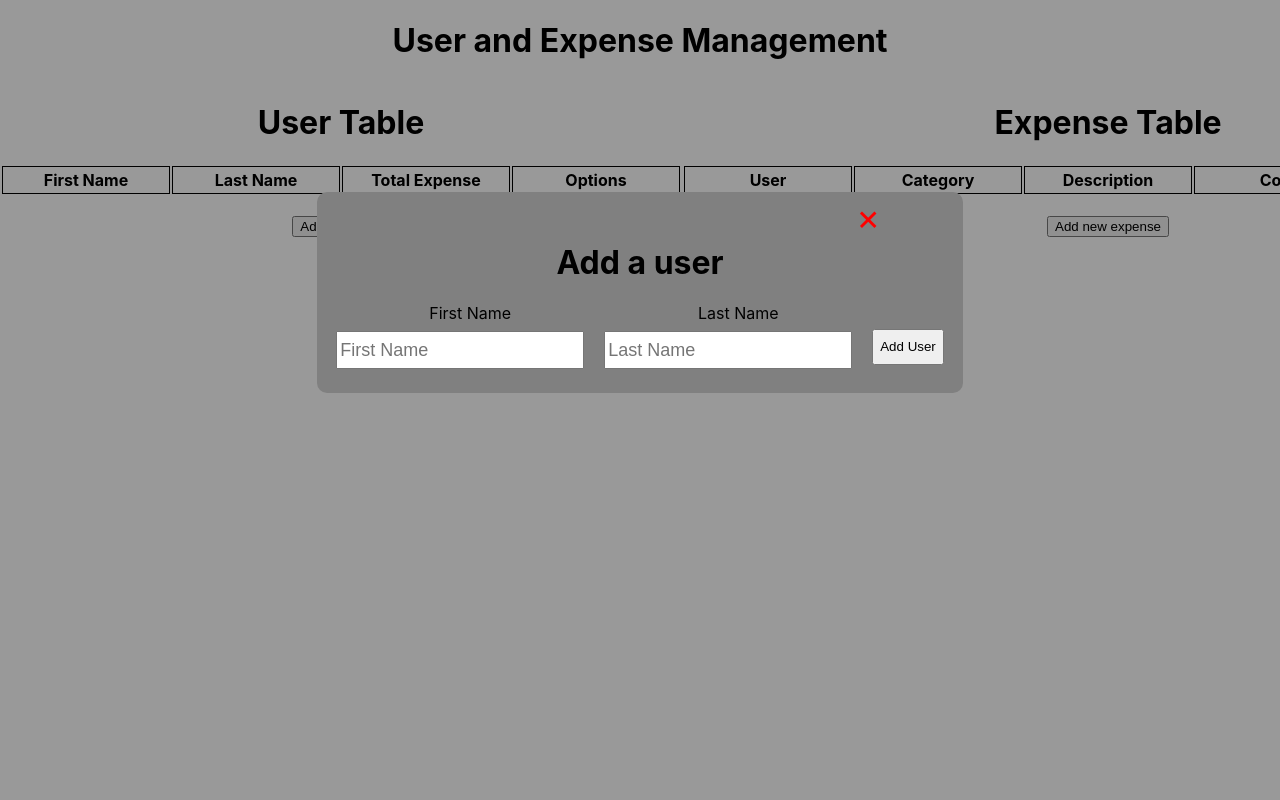
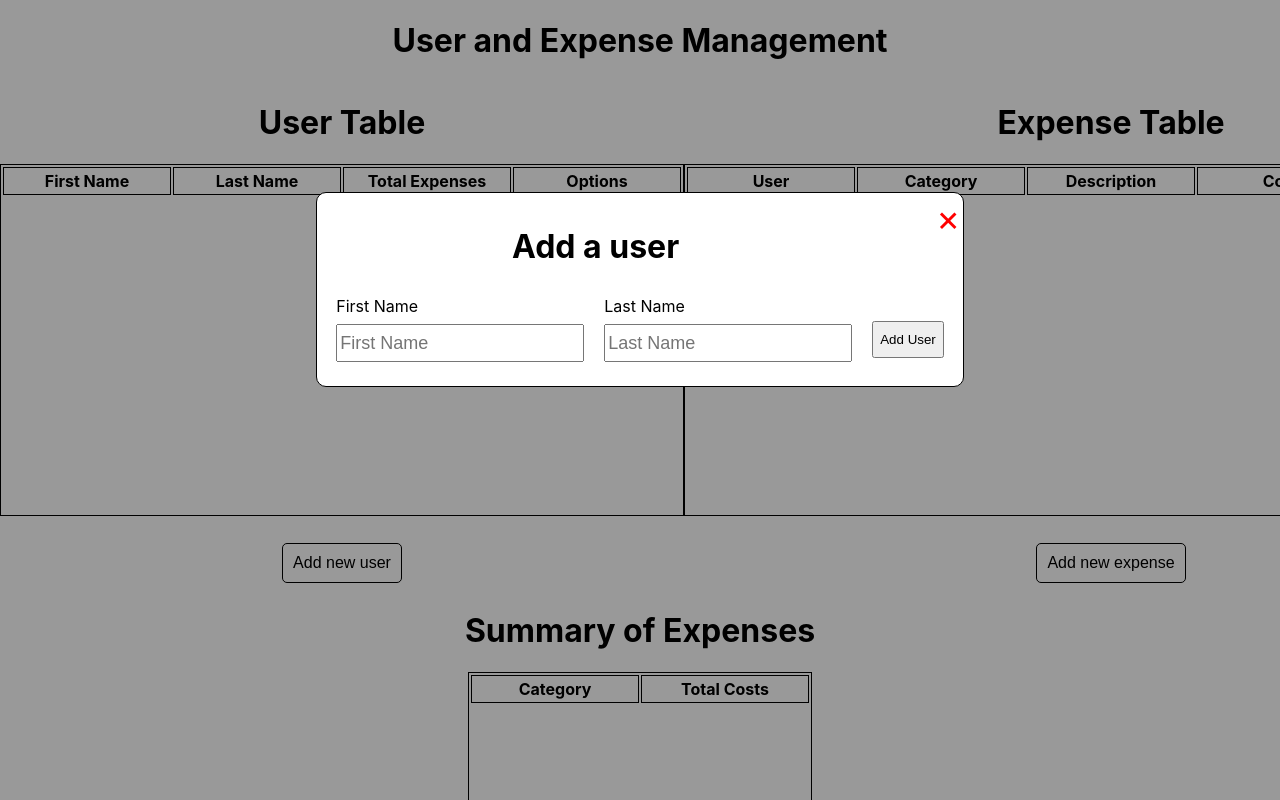
Before and after one commit to VoChrisK/expense_management, a React (Create React App) app: page / in a window 1280 px wide. Both pictures are taken after a click on the button "Add new user". Shown: the top 800 px of the page. Built offline with nearby package versions, Linux system fonts and the light colour scheme.

Commit message:
Fix bugs and update files

```diff
--- a/src/App.css
+++ b/src/App.css
@@ -29,6 +29,7 @@ label {
 .form-input-container {
   display: flex;
   flex-direction: column;
+  align-items: flex-start;
 }
 
 .table-column {
@@ -43,9 +44,11 @@ label {
   display: flex;
   flex-direction: column;
   align-items: center;
-  max-height: 20rem;
+  min-height: 22rem;
+  max-height: 22rem;
   overflow: auto;
   margin-bottom: 20px;
+  border: 1px solid black;
 }
 
 .text-input {
@@ -71,15 +74,37 @@ label {
 .modal-content {
   width: 50%;
   margin: 15% auto;
-  background-color: grey;
+  background-color: white;
+  border: 1px solid black;
   border-radius: 10px;
   padding: 3px;
 }
 
 .modal-close {
-  position: absolute;
-  right: 400px;
   font-size: 36px;
   color: red;
   cursor: pointer;
+  margin-bottom: 3.5rem;
 }
+
+.user-options {
+  background-color: white;
+  font-size: 16px;
+  border: 1px solid black;
+  border-radius: 5px;
+  padding: 10px;
+  margin: 7px;
+  cursor: pointer;
+}
+
+.modal-header {
+  display: flex;
+  justify-content: space-between;
+  align-items: center;
+}
+
+.center-header {
+  margin-top: 0;
+  margin-bottom: 0;
+  margin-left: 12rem;
+}
--- a/src/components/Expense/Expense.jsx
+++ b/src/components/Expense/Expense.jsx
@@ -8,8 +8,7 @@ const Expense = ({ users, expenses, updateExpenses, updateUsers }) => {
   const [modal, setModal] = useState("None");
   const [currentExpense, setCurrentExpense] = useState(null);
 
-  // Time complexity: O(1)
-  const addExpense = (newExpense, userId) => {
+  const addExpense = (newExpense) => {
     const clonedExpenses = _.cloneDeep(expenses);
     const clonedUsers = _.cloneDeep(users);
 
@@ -22,14 +21,12 @@ const Expense = ({ users, expenses, updateExpenses, updateUsers }) => {
     setExpenseId(expenseId + 1);
   }
 
-  // Time complexity: O(m) in total, where m is # of expenses and I'm using the splice method
-  // For solely updating the expense, then it is O(1)
   const updateExpense = (existingExpense, newUserId, oldUserId) => {
     const clonedExpenses = _.cloneDeep(expenses);
     const clonedUsers = _.cloneDeep(users);
 
     clonedExpenses[existingExpense.id] = existingExpense;
-    // If users are updated, then also update the users' total expenses array
+    // If users are updated, then add the expense to the new user and remove it from the old user
     clonedUsers[newUserId].totalExpenses.push(existingExpense.id);
     const index = clonedUsers[oldUserId].totalExpenses.indexOf(existingExpense.id);
     clonedUsers[oldUserId].totalExpenses.splice(index, 1);
@@ -38,8 +35,6 @@ const Expense = ({ users, expenses, updateExpenses, updateUsers }) => {
     updateUsers(clonedUsers);
   }
 
-  // Time complexity: O(m) in total, where m is # of expenses and I'm using the splice method
-  // For solely deleting the expense, then it is O(1)
   const deleteExpense = (expenseId, userId) => {
     const clonedExpenses = _.cloneDeep(expenses);
     const clonedUsers = _.cloneDeep(users);
@@ -66,8 +61,8 @@ const Expense = ({ users, expenses, updateExpenses, updateUsers }) => {
     <div className='section'>
       { modal === "Add" && <FormExpenseModal modifyExpense={addExpense} closeModal={closeModal} type="Add" users={users} /> }
       { modal === "Update" && <FormExpenseModal modifyExpense={updateExpense} closeModal={closeModal} type="Update" users={users} expense={currentExpense} /> }
+      <h1>Expense Table</h1>
       <table className='table'>
-        <h1>Expense Table</h1>
         <tr>
           <th className='table-column'>User</th>
           <th className='table-column'>Category</th>
@@ -76,25 +71,25 @@ const Expense = ({ users, expenses, updateExpenses, updateUsers }) => {
           <th className='table-column'>Options</th>
         </tr>
         {
-          Object.entries(expenses).map((expense) => {
+          Object.entries(expenses).map((expense, key) => {
             const user = users[expense[1].userId];
 
             return (
-              <tr>
-                <th className='table-column'>{user.firstName} {user.lastName}</th>
+              <tr key={key}>
+                <th className='table-column'>{user?.firstName} {user?.lastName}</th>
                 <th className='table-column'>{expense[1].category}</th>
                 <th className='table-column'>{expense[1].description}</th>
-                <th className='table-column'>{expense[1].cost}</th>
+                <th className='table-column'>${expense[1].cost}</th>
                 <th className='table-column'>
                   <button className='user-options' onClick={() => updateExpenseModal(expense[1])}>Edit</button>
-                  <button className='user-options' onClick={() => deleteExpense(expense[0], expense[1].userId)}>Delete</button>
+                  <button className='user-options' onClick={() => deleteExpense(Number(expense[0]), expense[1].userId)}>Delete</button>
                 </th>
               </tr>
             );
           })
         }
       </table>
-      <button onClick={() => setModal("Add")}>Add new expense</button>
+      <button className='user-options' onClick={() => setModal("Add")}>Add new expense</button>
     </div>
   );
 }
--- a/src/components/Summary/Summary.jsx
+++ b/src/components/Summary/Summary.jsx
@@ -1,35 +1,34 @@
-import React from 'react';
+import React, { useCallback } from 'react';
 
 const Summary = ({ expenses }) => {
-  //Time complexity: O(m), where m is # of expenses
-  const groupByCategories = () => {
+  const groupByCategories = useCallback(() => {
     const group = {};
 
     Object.values(expenses).forEach((expense) => {
       if (expense.category in group) {
-        group[expense.category] += Number(expense.cost);
+        group[expense.category] += expense.cost;
       } else {
-        group[expense.category] = Number(expense.cost);
+        group[expense.category] = expense.cost;
       }
     })
 
     return group;
-  }
+  }, [expenses])
 
   return (
-    <div>
+    <div className='section'>
+      <h1>Summary of Expenses</h1>
       <table className='table'>
-        <h1>Summary of Expenses</h1>
         <tr>
           <th className='table-column'>Category</th>
           <th className='table-column'>Total Costs</th>
         </tr>
         {
-          Object.entries(groupByCategories()).map((category) => {
+          Object.entries(groupByCategories()).map((category, key) => {
             return (
-              <tr>
+              <tr key={key}>
                 <th className='table-column'>{category[0]}</th>
-                <th className='table-column'>{category[1]}</th>
+                <th className='table-column'>${category[1]}</th>
               </tr>
             );
           })
--- a/src/components/User/FormUserModal.jsx
+++ b/src/components/User/FormUserModal.jsx
@@ -17,10 +17,10 @@ const FormUserModal = ({ modifyUser, closeModal, type, user }) => {
   return (
     <div className='modal'>
       <div className='modal-content'>
-        <span className="modal-close" onClick={() => closeModal()}>&times;</span>
         <form onSubmit={handleOnSubmit}>
           <div className='modal-header'>
             <h1 className='center-header'>{type} a user</h1>
+            <span className="modal-close" onClick={() => closeModal()}>&times;</span>
           </div>
           <div className="form-container">
             <div className='form-input-container'>
@@ -43,7 +43,7 @@ const FormUserModal = ({ modifyUser, closeModal, type, user }) => {
                 required
               />
             </div>
-            <button className='save-user'>{type} User</button>
+            <button className='save-user button-options'>{type} User</button>
           </div>
         </form>
       </div>
--- a/src/components/User/User.css
+++ b/src/components/User/User.css
@@ -1,7 +1,3 @@
-.user-options {
-  margin: 7px;
-}
-
 .name-container {
   display: flex;
   flex-direction: column;
@@ -10,8 +6,3 @@
 .save-user {
   height: 2.3rem;
 }
-
-.center-header {
-  margin-top: 3rem;
-  text-align: center;
-}
--- a/src/components/User/User.jsx
+++ b/src/components/User/User.jsx
@@ -8,7 +8,6 @@ const User = ({ users, expenses, updateUsers, updateExpenses }) => {
   const [modal, setModal] = useState("None");
   const [currentUser, setCurrentUser] = useState(null);
 
-  // Time complexity: O(1)
   const addUser = (newUser) => {
     const clonedUsers = _.cloneDeep(users);
 
@@ -20,7 +19,6 @@ const User = ({ users, expenses, updateUsers, updateExpenses }) => {
     setUserId(userId + 1);
   }
 
-  // Time complexity: O(1)
   const updateUser = (existingUser) => {
     const clonedUsers = _.cloneDeep(users);
     clonedUsers[existingUser.id] = existingUser;
@@ -28,7 +26,6 @@ const User = ({ users, expenses, updateUsers, updateExpenses }) => {
     updateUsers(clonedUsers);
   }
 
-  // Time complexity: O(m), where m is # of expenses
   const deleteUser = (userId) => {
     const clonedUsers = _.cloneDeep(users);
     const clonedExpenses = _.cloneDeep(expenses);
@@ -56,18 +53,18 @@ const User = ({ users, expenses, updateUsers, updateExpenses }) => {
     <div className='section'>
       { modal === "Add" && <FormUserModal modifyUser={addUser} closeModal={closeModal} type="Add" /> }
       { modal === "Update" && <FormUserModal modifyUser={updateUser} closeModal={closeModal} type="Update" user={currentUser} /> }
+      <h1>User Table</h1>
       <table className='table'>
-        <h1>User Table</h1>
         <tr>
           <th className='table-column'>First Name</th>
           <th className='table-column'>Last Name</th>
-          <th className='table-column'>Total Expense</th>
+          <th className='table-column'>Total Expenses</th>
           <th className='table-column'>Options</th>
         </tr>
         {
-          Object.entries(users).map((user) => {
+          Object.entries(users).map((user, key) => {
             return (
-              <tr>
+              <tr key={key}>
                 <th className='table-column'>{user[1].firstName}</th>
                 <th className='table-column'>{user[1].lastName}</th>
                 <th className='table-column'>{user[1].totalExpenses.length}</th>
@@ -80,7 +77,7 @@ const User = ({ users, expenses, updateUsers, updateExpenses }) => {
           })
         }
       </table>
-      <button onClick={() => setModal("Add")}>Add new user</button>
+      <button className='user-options' onClick={() => setModal("Add")}>Add new user</button>
     </div>
   );
 }
--- /dev/null
+++ b/src/models/categories.js
@@ -0,0 +1,7 @@
+export const categories = [
+  "Food & Drinks",
+  "Activity",
+  "Office Equipment",
+  "Travel",
+  "Miscellaneous"
+]
```
Also changed, not shown: src/components/Expense/FormExpenseModal.jsx (+12 -17 lines).
